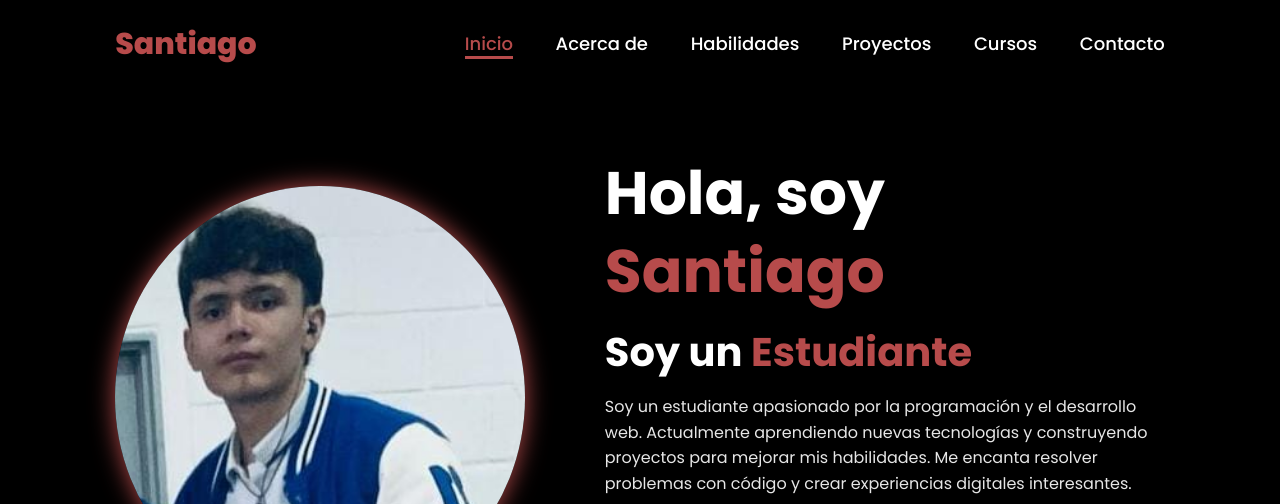
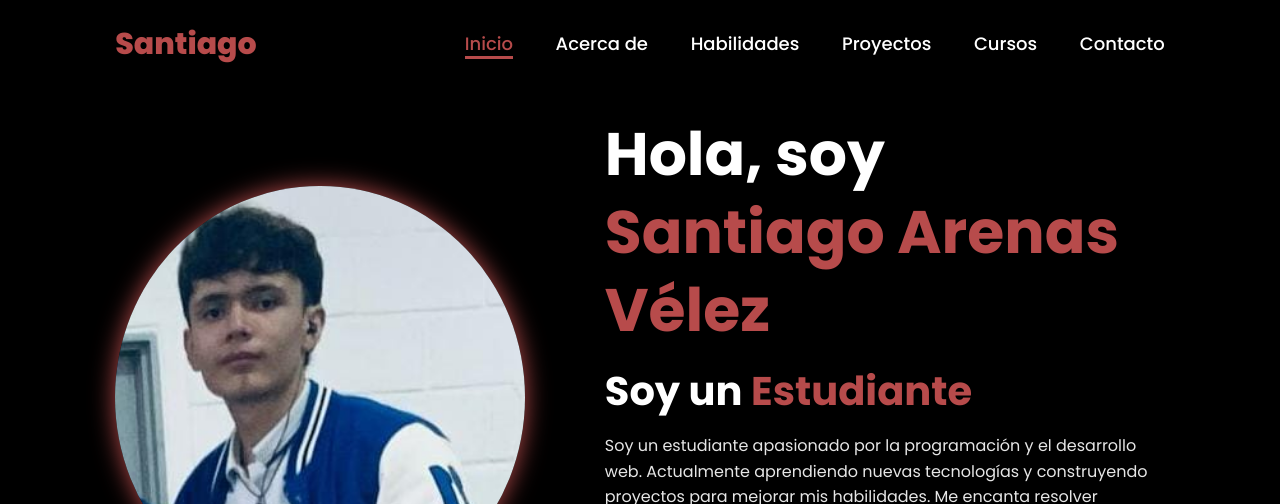
Before and after one commit to Sett353/Portafolio_basico, a plain HTML site: page index.html in a window 1280 px wide. Shown: the top 504 px of the page. Drawn offline with Linux system fonts and the light colour scheme.

Commit message:
index.html

```diff
--- a/index.html
+++ b/index.html
@@ -32,7 +32,7 @@
             <img src="foto.jpeg" alt="Santiago - Estudiante de Programación">
         </div>
         <div class="home-content">
-            <h1>Hola, soy <span>Santiago</span></h1>
+            <h1>Hola, soy <span>Santiago Arenas Vélez</span></h1>
             <h3 class="typing-text">Soy un <span id="typing"></span></h3>
             <p>Soy un estudiante apasionado por la programación y el desarrollo web.
                Actualmente aprendiendo nuevas tecnologías y construyendo proyectos
```
